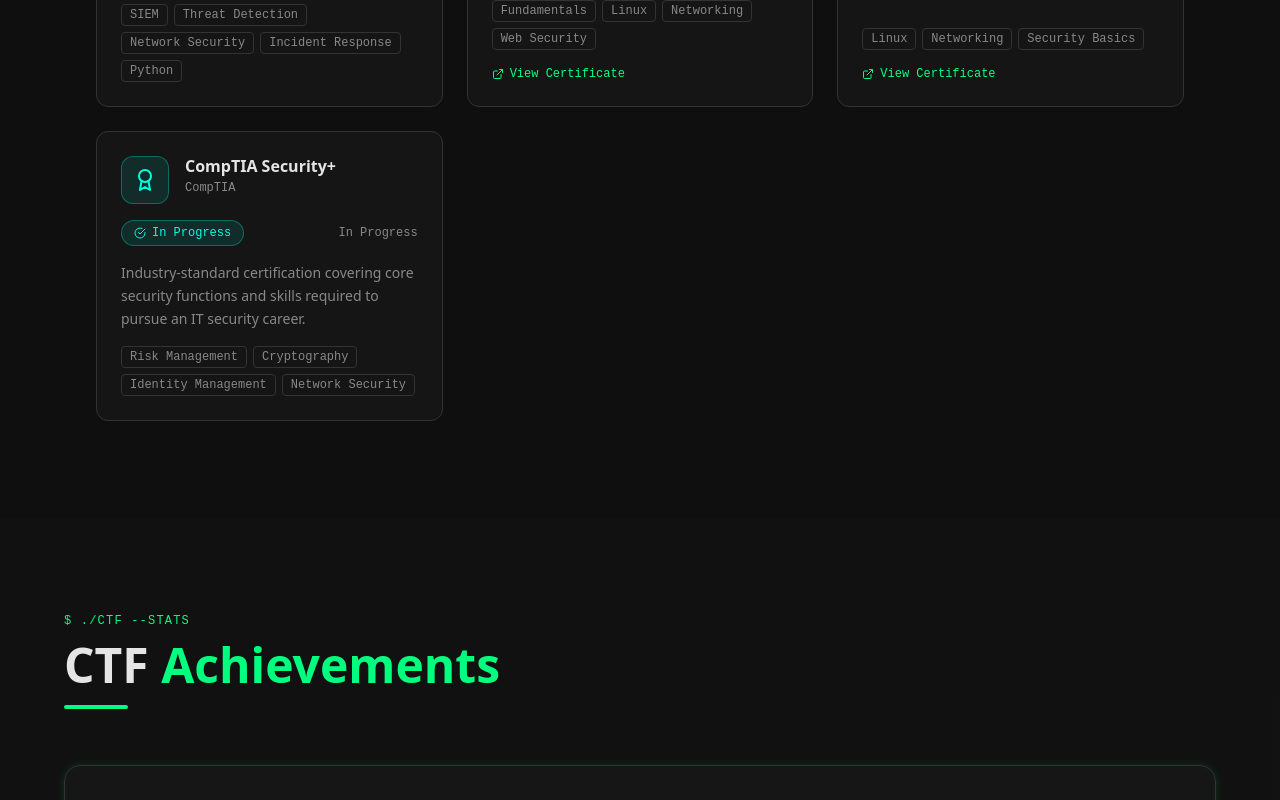
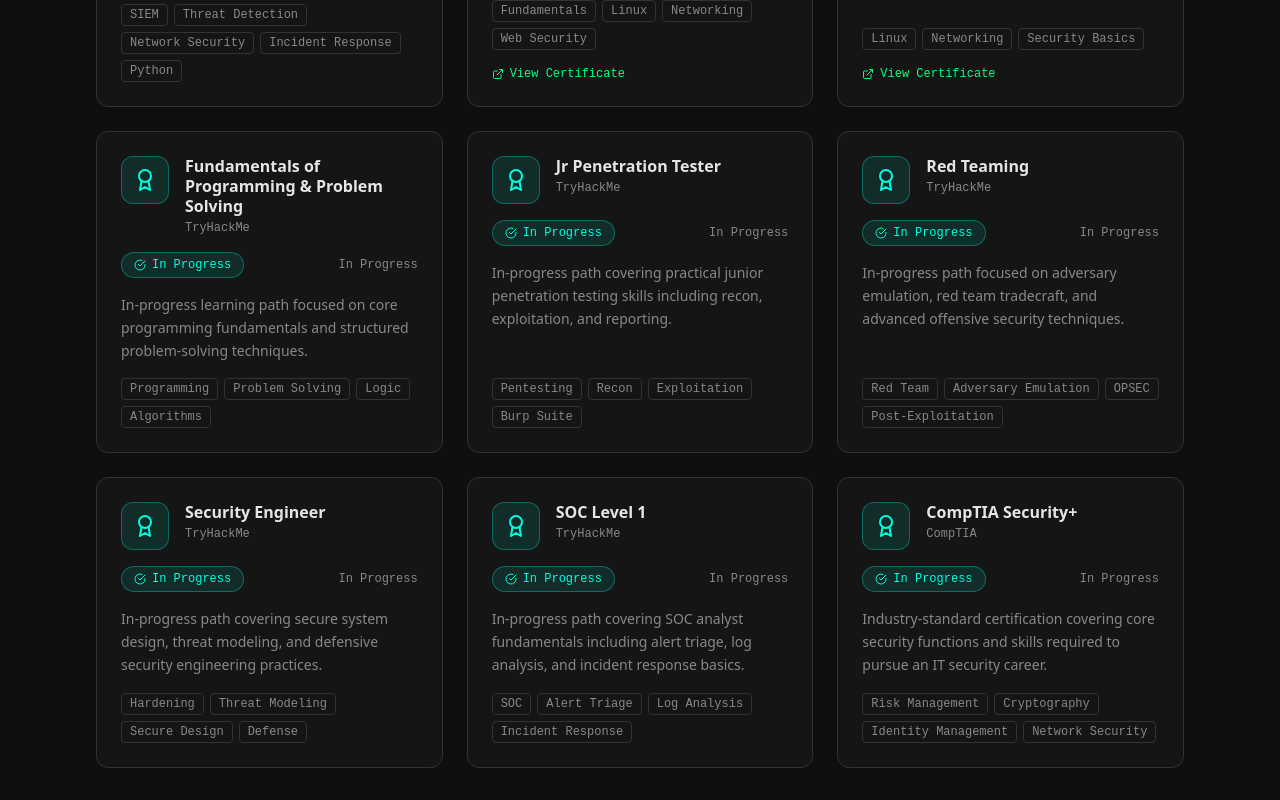
Before and after one commit to Hb6hh/Hb6hh.github.io, a Next.js app: page / in a window 1280 px wide. Shown: the part 2860-3660 px from the top of the page. Built offline with nearby package versions, Linux system fonts and the light colour scheme.

Commit message:
Add 5 new In Progress TryHackMe certifications to CertificationsSection
Agent-Logs-Url: https://github.com/Hb6hh/Hb6hh.github.io/sessions/4755f970-6b17-4644-bea5-2e4bb925b825

Co-authored-by: Hb6hh <86868085+Hb6hh@users.noreply.github.com>

```diff
--- a/components/cv/CertificationsSection.tsx
+++ b/components/cv/CertificationsSection.tsx
@@ -39,6 +39,66 @@ const certifications = [
       "Foundational certificate for the Pre Security (Legacy) path covering Linux and networking basics before moving into security topics.",
     skills: ["Linux", "Networking", "Security Basics"],
     link: "https://tryhackme-certificates.s3-eu-west-1.amazonaws.com/THM-KJO06LY7XU.pdf",
+  },
+  {
+    name: "Fundamentals of Programming & Problem Solving",
+    issuer: "TryHackMe",
+    date: "In Progress",
+    status: "In Progress",
+    color: "text-accent",
+    bg: "bg-accent/10 border-accent/30",
+    description:
+      "In-progress learning path focused on core programming fundamentals and structured problem-solving techniques.",
+    skills: ["Programming", "Problem Solving", "Logic", "Algorithms"],
+    link: "#",
+  },
+  {
+    name: "Jr Penetration Tester",
+    issuer: "TryHackMe",
+    date: "In Progress",
+    status: "In Progress",
+    color: "text-accent",
+    bg: "bg-accent/10 border-accent/30",
+    description:
+      "In-progress path covering practical junior penetration testing skills including recon, exploitation, and reporting.",
+    skills: ["Pentesting", "Recon", "Exploitation", "Burp Suite"],
+    link: "#",
+  },
+  {
+    name: "Red Teaming",
+    issuer: "TryHackMe",
+    date: "In Progress",
+    status: "In Progress",
+    color: "text-accent",
+    bg: "bg-accent/10 border-accent/30",
+    description:
+      "In-progress path focused on adversary emulation, red team tradecraft, and advanced offensive security techniques.",
+    skills: ["Red Team", "Adversary Emulation", "OPSEC", "Post-Exploitation"],
+    link: "#",
+  },
+  {
+    name: "Security Engineer",
+    issuer: "TryHackMe",
+    date: "In Progress",
+    status: "In Progress",
+    color: "text-accent",
+    bg: "bg-accent/10 border-accent/30",
+    description:
+      "In-progress path covering secure system design, threat modeling, and defensive security engineering practices.",
+    skills: ["Hardening", "Threat Modeling", "Secure Design", "Defense"],
+    link: "#",
+  },
+  {
+    name: "SOC Level 1",
+    issuer: "TryHackMe",
+    date: "In Progress",
+    status: "In Progress",
+    color: "text-accent",
+    bg: "bg-accent/10 border-accent/30",
+    description:
+      "In-progress path covering SOC analyst fundamentals including alert triage, log analysis, and incident response basics.",
+    skills: ["SOC", "Alert Triage", "Log Analysis", "Incident Response"],
+    link: "#",
   },
   {
     name: "CompTIA Security+",
```
